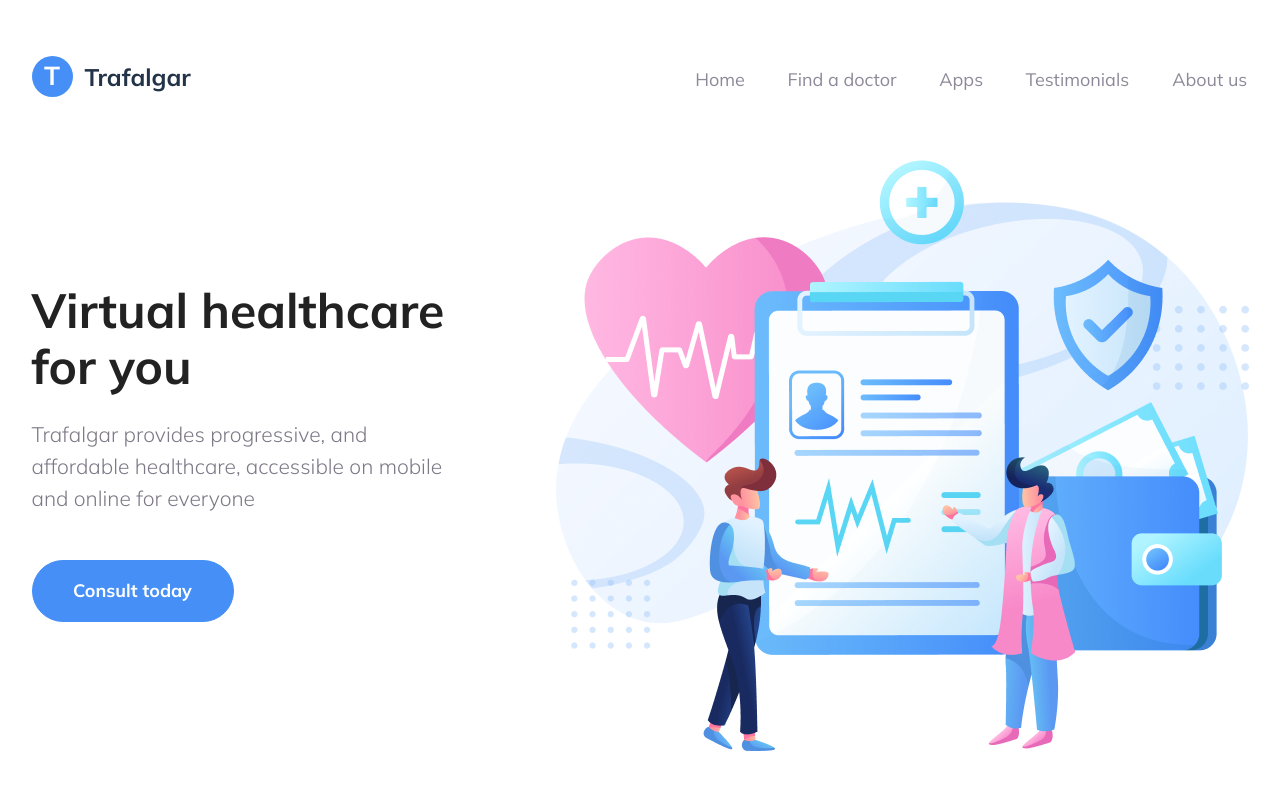
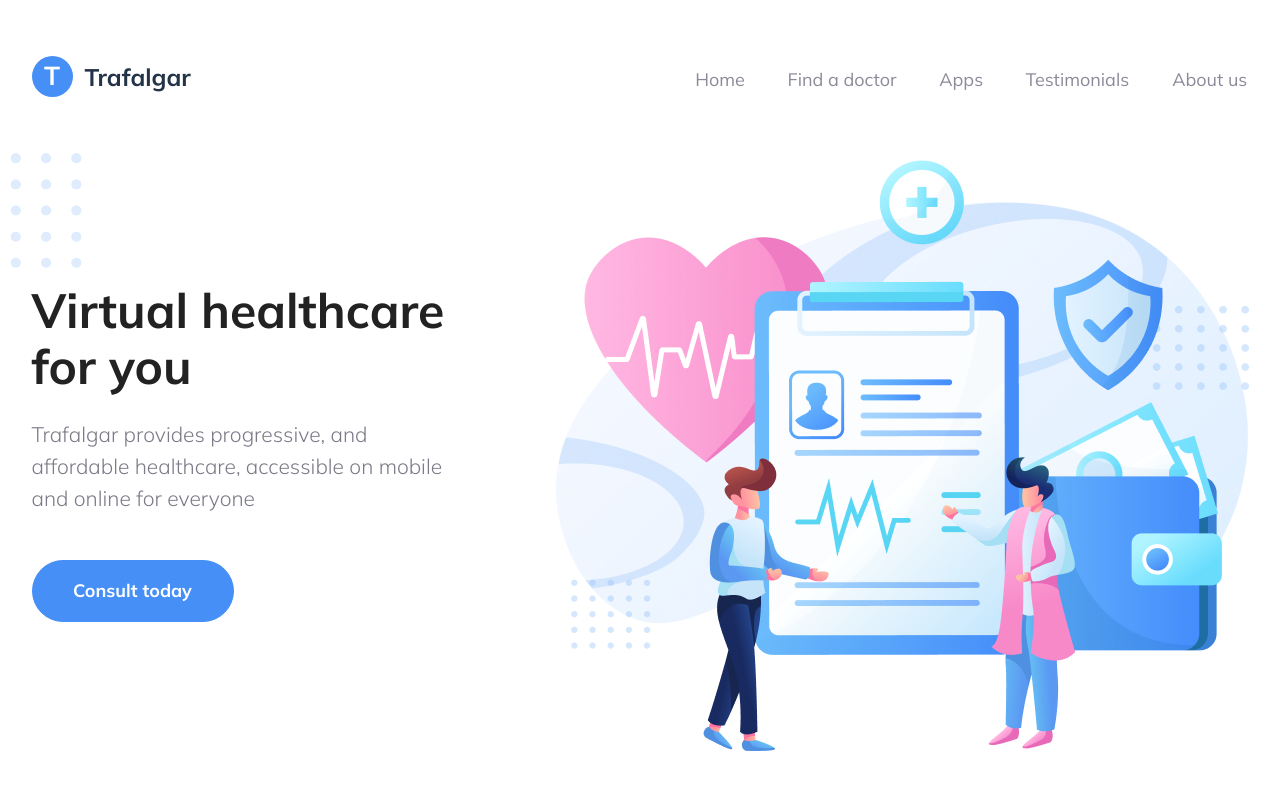
Before and after one commit to SilaevAlex/Trafalgar, a plain HTML site: page index.html in a window 1280 px wide. Shown: the top 800 px of the page. Drawn offline with Linux system fonts and the light colour scheme; a web font is replaced by a local one.

Commit message:
finish hero

```diff
--- a/css/styles.css
+++ b/css/styles.css
@@ -74,6 +74,12 @@ a::before {
 }
 
 /* hero */
+
+.hero {
+    background-image: url(/image/element.svg);
+    background-repeat: no-repeat;
+    background-position: top  left -50px;
+}
 
 .hero > div {
     gap: 109px;
```
